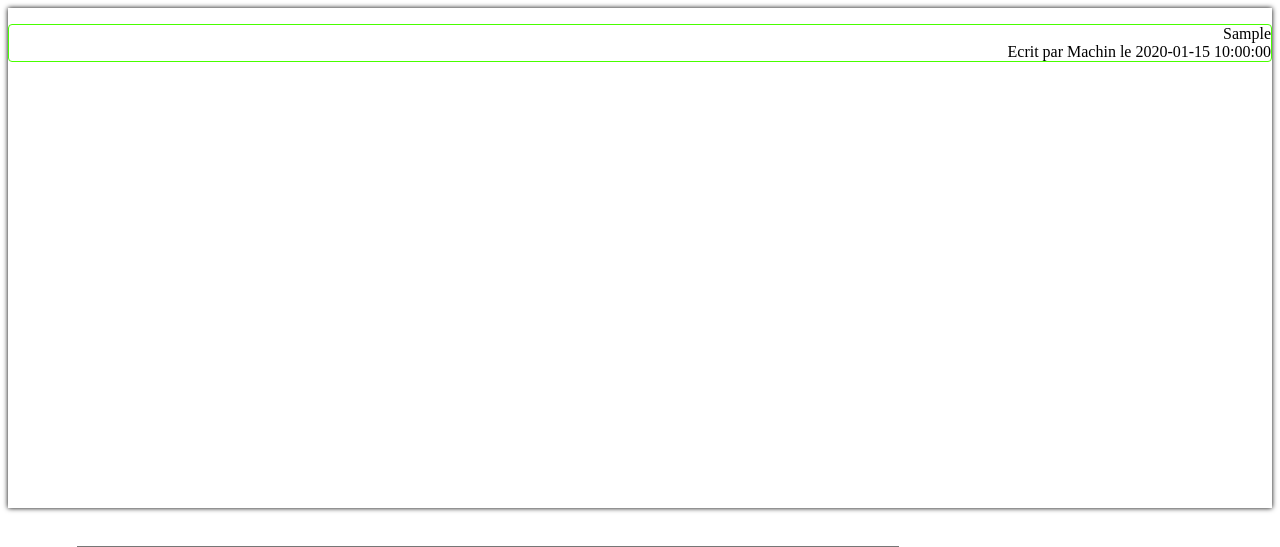
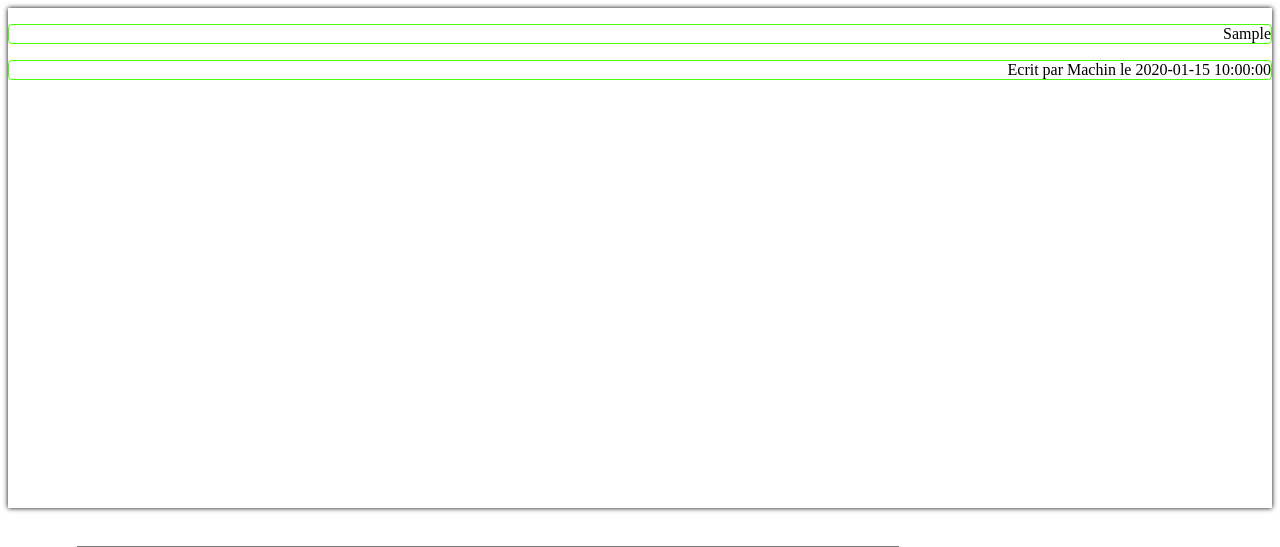
Before and after one commit to lovipre/tchatbox, a PHP site: page /salle.php?id_Salle=1 in a window 1280 px wide. Shown: the top 547 px of the page. Run offline with PHP 8.4, Linux system fonts and the light colour scheme; data comes from the database, SQL or seed files in the repository; tables that the repository leaves empty hold one stand-in row (values such as "Sample post"); data that the repository does not hold is empty; some libraries are stand-ins or nearby versions.

Commit message:
mis a jour tchat

```diff
--- a/js/main.js
+++ b/js/main.js
@@ -115,13 +115,11 @@ function sendMessage(e){
                 {
                     if (data.user.Id == user)
                     {
-                            $('#messages').append('<p class="gauche">'+data.user.Dialogue+'<br/>Ecrit par '+data.user.Pseudo+' le '+data.user.Date+'</p>');
+                            $('#messages').append('<p class="gauche">'+data.user.Dialogue+'</p>');
+                            $('#messages').append('<p class="gauche">Ecrit par '+data.user.Pseudo+' le '+data.user.Date+'</p>');
                             $('#messages').append('<input class="idMessage" name="idMessage" type="hidden" value="'+data.mId+'">');
                             $('#message').val("");
-                            var objDiv = $('#messages');
-                            if (objDiv.length > 0){
-                                objDiv[0].scrollTop = objDiv[0].scrollHeight;
-                            }
+                            $("#messages").scrollTop(500);
                     }
                 }
             }
@@ -150,33 +148,35 @@ function charger(){
 
                         for (var i = 0; i < data.user.length; i++)
                         {
-                            $('#messages').append('<p class="droite">'+data.user[i].Dialogue+'<br/>Ecrit par '+data.user[i].Pseudo+' le '+data.user[i].Date+'</p>');
-
+                            $('#messages').append('<p class="droite">'+data.user[i].Dialogue+'</p>');
+                            $('#messages').append('<p class="droite">Ecrit par '+data.user[i].Pseudo+' le '+data.user[i].Date+'</p>');
                             $('#messages').append('<input class="idMessage" name="idMessage" type="hidden" value="'+data.user[i].idMessage+'">');
-
                         }
             }
         }
     });
 
 }
-// function scrollBottom(){
-//     console.log('ok');
-//     return $(document).height() - this.scrollTop() - this.height();
-// };
-
-
-
 $(document).ready(function(){
     $("#connect").click(testlogs);
     $("#suscribe").click(inscription);
     $('#envoi').click(sendMessage);
     if (window.location.href.match('salle.php?') != null)
     {
-        var objDiv = $('#messages');
-        if (objDiv.length > 0){
-            objDiv[0].scrollTop = objDiv[0].scrollHeight;
-        }
+        $("#messages").scrollTop(500);
         setInterval(charger, 2000);
     }
 });
+
+
+// <?php for($i = 0; $i<count($tab); $i++): ?></input>
+//             <?php if($tab[$i]['Id'] == $_GET['id_User']): ?>
+//                 <p class="gauche"><?= $tab[$i]['Dialogue'] ?></p>
+//                 <p class="gauche">Ecrit par <?= $tab[$i]['Pseudo'] ?> le <?= $tab[$i]['Date'] ?></p>
+//                 <input class="idMessage" name="idMessage" type="hidden" value="<?= $tab[$i]['mId'] ?>">
+//             <?php else: ?>
+//                 <p class="droite"><?= $tab[$i]['Dialogue'] ?></p>
+//                 <p class="droite">Ecrit par <?= $tab[$i]['Pseudo'] ?> le <?= $tab[$i]['Date'] ?></p>
+//                 <input class="idMessage" name="idMessage" type="hidden" value="<?= $tab[$i]['mId'] ?>">
+//             <?php endif; ?>
+//             <?php endfor; ?>
--- a/salle.phtml
+++ b/salle.phtml
@@ -14,10 +14,12 @@
                 <!-- les messages du tchat -->
             <?php for($i = 0; $i<count($tab); $i++): ?>
             <?php if($tab[$i]['Id'] == $_GET['id_User']): ?>
-                <p class="gauche"><?= $tab[$i]['Dialogue'] ?><br/>Ecrit par <?= $tab[$i]['Pseudo'] ?> le <?= $tab[$i]['Date'] ?></p>
+                <p class="gauche"><?= $tab[$i]['Dialogue'] ?></p>
+                <p class="gauche">Ecrit par <?= $tab[$i]['Pseudo'] ?> le <?= $tab[$i]['Date'] ?></p>
                 <input class="idMessage" name="idMessage" type="hidden" value="<?= $tab[$i]['mId'] ?>">
             <?php else: ?>
-                <p class="droite"><?= $tab[$i]['Dialogue'] ?><br/>Ecrit par <?= $tab[$i]['Pseudo'] ?> le <?= $tab[$i]['Date'] ?></p>
+                <p class="droite"><?= $tab[$i]['Dialogue'] ?></p>
+                <p class="droite">Ecrit par <?= $tab[$i]['Pseudo'] ?> le <?= $tab[$i]['Date'] ?></p>
                 <input class="idMessage" name="idMessage" type="hidden" value="<?= $tab[$i]['mId'] ?>">
             <?php endif; ?>
             <?php endfor; ?>
```
